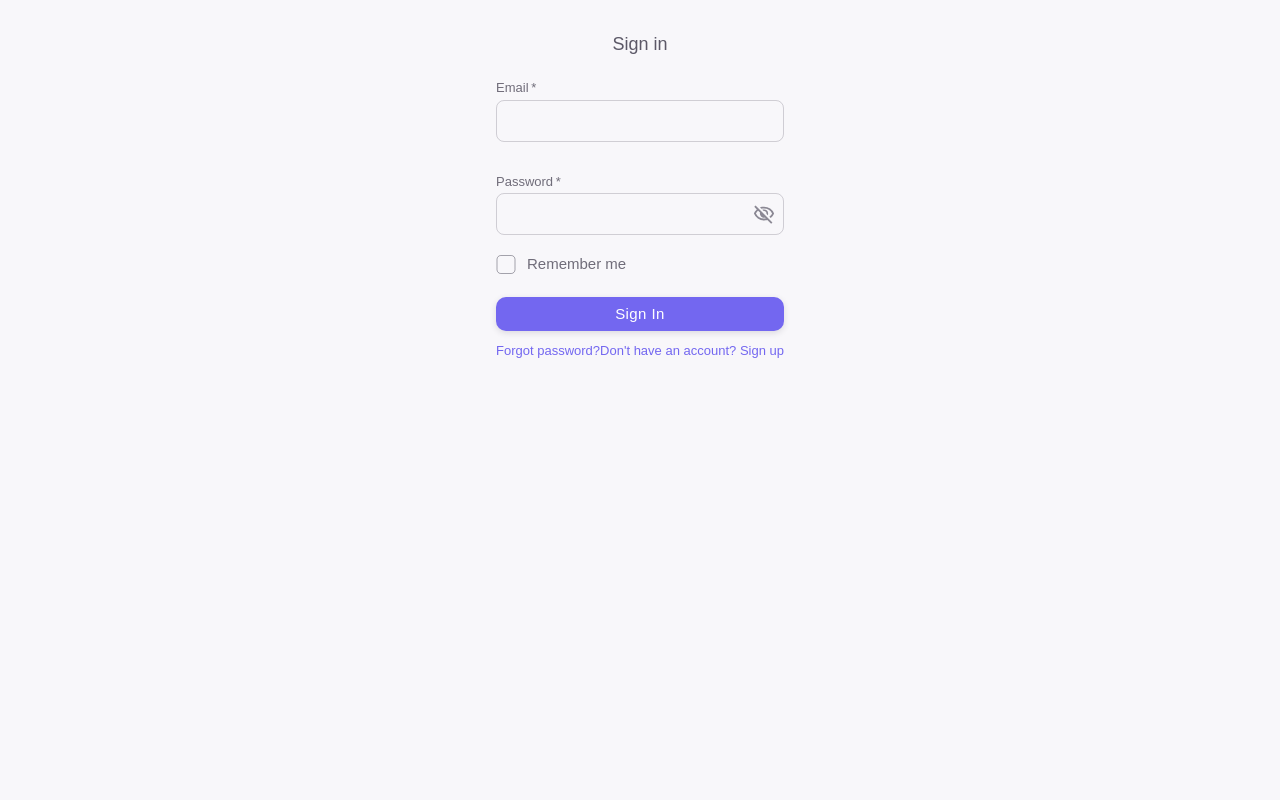
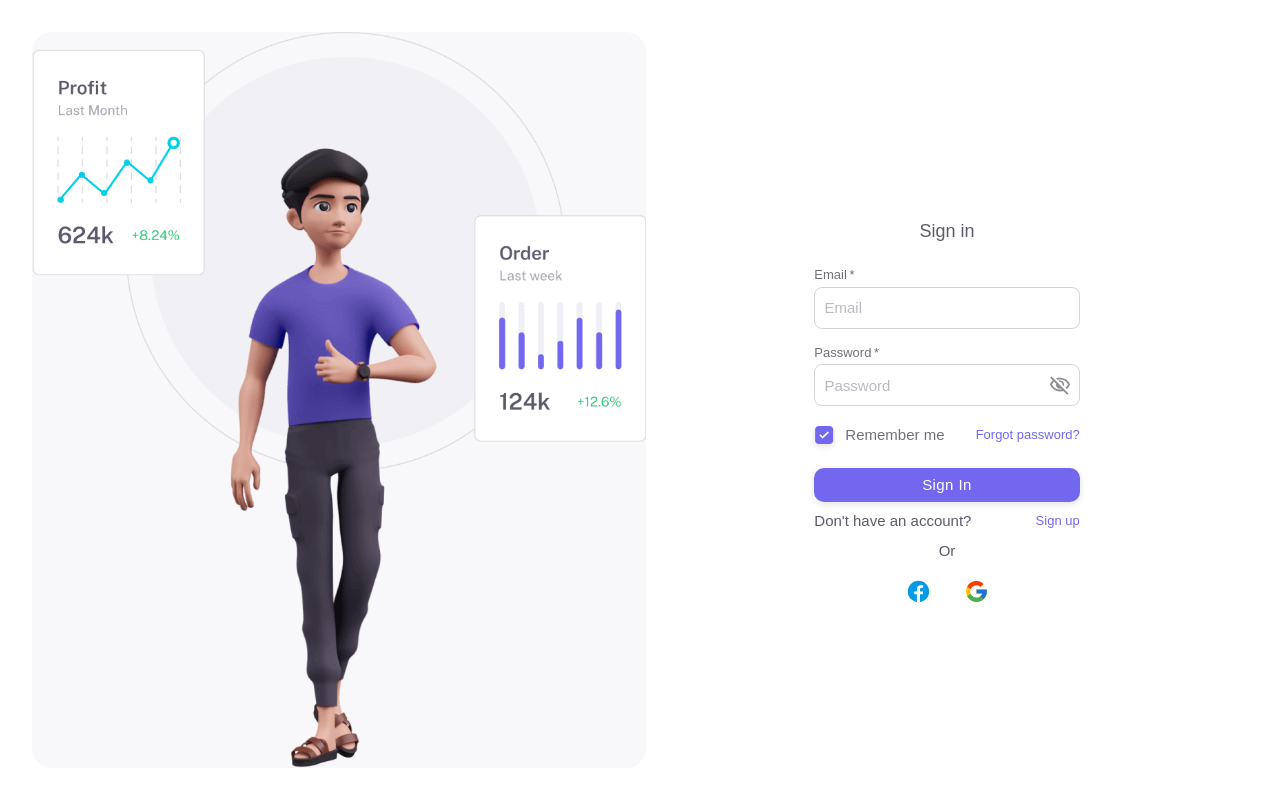
Before and after one commit to nguyennanhcd/frontend-Ecommerce, a Next.js app: page /login in a window 1280 px wide. Built offline with nearby package versions, Linux system fonts and the light colour scheme.

Commit message:
done LoginUI

```diff
--- a/src/components/text-field/index.tsx
+++ b/src/components/text-field/index.tsx
@@ -26,8 +26,11 @@ const TextFieldStyle = styled(TextField)<TextFieldProps>(({ theme }) => {
       '&.Mui-error': {
         borderColor: theme.palette.error.main
       },
-      '&.Mui-focused': {
+      '&.Mui-focused .MuiInputBase-input, &.Mui-error .MuiInputBase-input, &.Mui-warning .MuiInputBase-input': {
         boxShadow: theme.shadows[2],
+        '&::placeholder': {
+          padding: '0 !important' // No padding for placeholder on focus
+        },
         '& .MuiInputBase-input:not(.MuiInputBase-readOnly):not([readonly])::placeholder': {
           transform: 'translateX(4px)'
         },
@@ -60,14 +63,29 @@ const TextFieldStyle = styled(TextField)<TextFieldProps>(({ theme }) => {
         marginTop: '0 !important'
       }
     },
-    '.MuiFormHelperText-root.Mui-error': {}
+    '& .MuiFormHelperText-root': {
+      lineHeight: 1.1534,
+      margin: theme.spacing(1, 0, 0),
+      color: theme.palette.text.secondary,
+      fontSize: theme.typography.body2.fontSize,
+      '&.Mui-error': {
+        color: theme.palette.error.main
+      }
+    }
   }
 })
 
 const CustomTextField = (props: TextFieldProps) => {
   const { size = 'small', InputLabelProps, variant = 'filled', ...rests } = props
 
-  return <TextFieldStyle size={size} InputLabelProps={{ ...InputLabelProps }} variant={variant} {...rests} />
+  return (
+    <TextFieldStyle
+      size={size}
+      InputLabelProps={{ ...InputLabelProps, shrink: true, 'aria-placeholder': 'padding: 0' }}
+      variant={variant}
+      {...rests}
+    />
+  )
 }
 
 export default CustomTextField
--- a/src/views/pages/login/index.tsx
+++ b/src/views/pages/login/index.tsx
@@ -1,6 +1,7 @@
 // **import Next
 'use client'
 import { NextPage } from 'next'
+import Image from 'next/image'
 
 // ** MUI import
 import {
@@ -14,7 +15,8 @@ import {
   IconButton,
   InputAdornment,
   Link,
-  Typography
+  Typography,
+  useTheme
 } from '@mui/material'
 
 //** component import  */
@@ -25,15 +27,28 @@ import IconifyIcon from 'src/components/Icon'
 import { Controller, useForm } from 'react-hook-form'
 import { yupResolver } from '@hookform/resolvers/yup'
 import * as yup from 'yup'
+
+// **config
 import { EMAIL_REG, PASSWORD_REG } from 'src/configs/regex'
 
 // ** react
 import { useState } from 'react'
 
+// ** Images
+import LoginDark from '/public/images/login-dark.png'
+import LoginLight from '/public/images/login-light.png'
+import GoogleSvg from '/public/svgs/google.svg'
+import FacebookSvg from '/public/svgs/facebook.svg'
+
 type TProps = {}
 
 const LoginPage: NextPage<TProps> = () => {
+  // **state
   const [showPassword, setShowPassword] = useState<Boolean>(false)
+  const [isRemember, setIsRemember] = useState(true)
+
+  // **theme
+  const theme = useTheme()
 
   const schema = yup
     .object()
@@ -70,7 +85,30 @@ const LoginPage: NextPage<TProps> = () => {
   }
 
   return (
-    <Container>
+    <Box
+      sx={{
+        height: '100vh',
+        width: '100vw',
+        backgroundColor: theme.palette.background.paper,
+        display: 'flex',
+        alignItems: 'center',
+        padding: '2rem'
+      }}
+    >
+      <Box
+        sx={{
+          display: { md: 'flex', xs: 'none' },
+          alignItems: 'center',
+          justifyContent: 'center',
+          borderRadius: '20px',
+          backgroundColor: theme.palette.customColors.bodyBg,
+          height: '100%',
+          minWidth: '50%'
+        }}
+      >
+        <Image src={LoginLight} alt='login image' style={{ height: '100%', width: '100%', objectFit: 'contain' }} />
+      </Box>
+      <Box sx={{ display: 'flex', alignItems: 'center', justifyContent: 'center', flex: 1 }}>
         <CssBaseline />
         <Box
           sx={{
@@ -116,11 +154,10 @@ const LoginPage: NextPage<TProps> = () => {
                 }}
                 render={({ field: { onChange, onBlur, value } }) => (
                   <CustomTextField
-                  margin='normal'
                     required
                     fullWidth
                     label='Password'
-                  placeholder='password'
+                    placeholder='Password'
                     onChange={onChange}
                     onBlur={onBlur}
                     value={value}
@@ -146,25 +183,46 @@ const LoginPage: NextPage<TProps> = () => {
               />
             </Box>
 
-          <FormControlLabel control={<Checkbox value='remember' color='primary' />} label='Remember me' />
+            <Box sx={{ mt: 2, display: 'flex', alignItems: 'center', justifyContent: 'space-between' }}>
+              <FormControlLabel
+                control={
+                  <Checkbox
+                    name='rememberMe'
+                    checked={isRemember}
+                    onChange={e => setIsRemember(e.target.checked)}
+                    value='remember'
+                    color='primary'
+                  />
+                }
+                label='Remember me'
+              />
+
+              <Link href='#' variant='body2'>
+                Forgot password?
+              </Link>
+            </Box>
             <Button type='submit' fullWidth variant='contained' sx={{ mt: 3, mb: 2 }}>
               Sign In
             </Button>
-          <Grid container>
-            <Grid item xs>
+            <Box sx={{ display: 'flex', alignItems: 'center', justifyContent: 'space-between' }}>
+              <Typography>Don't have an account?</Typography>
               <Link href='#' variant='body2'>
-                Forgot password?
+                {'Sign up'}
               </Link>
-            </Grid>
-            <Grid item>
-              <Link href='#' variant='body2'>
-                {"Don't have an account? Sign up"}
-              </Link>
-            </Grid>
-          </Grid>
+            </Box>
+            <Typography sx={{ textAlign: 'center', mt: 2, mb: 2 }}>Or</Typography>
+            <Box sx={{ display: 'flex', alignItems: 'center', justifyContent: 'center', gap: '1rem' }}>
+              <IconButton>
+                <Image src={FacebookSvg} style={{ height: 27, width: 27 }} alt='facebook' />
+              </IconButton>
+              <IconButton>
+                <Image src={GoogleSvg} style={{ height: 25, width: 25 }} alt='google' />
+              </IconButton>
+            </Box>
           </form>
         </Box>
-    </Container>
+      </Box>
+    </Box>
   )
 }
 
```
Also changed, not shown: public/svgs/facebook.svg, public/svgs/google.svg. Lines whose indentation alone changed are shown as unchanged.
